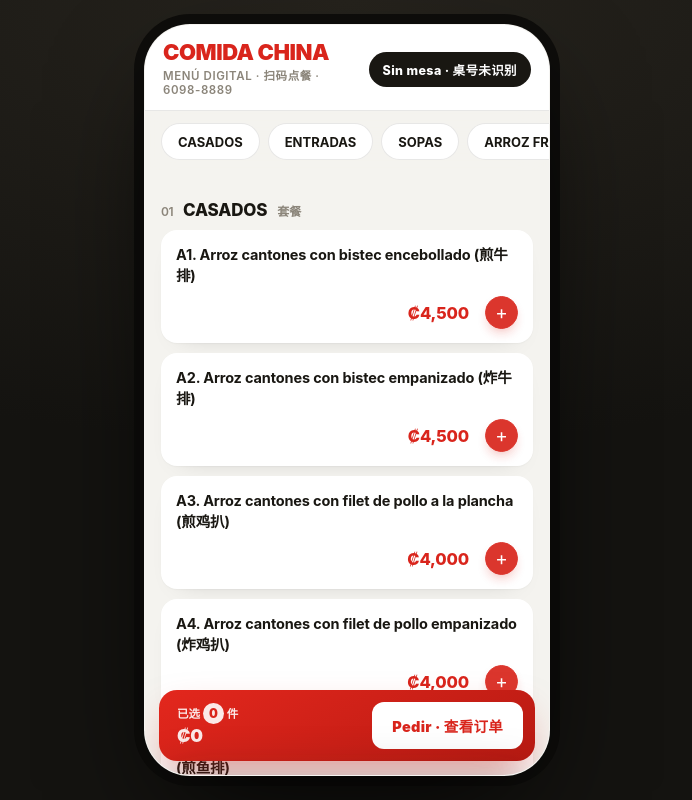
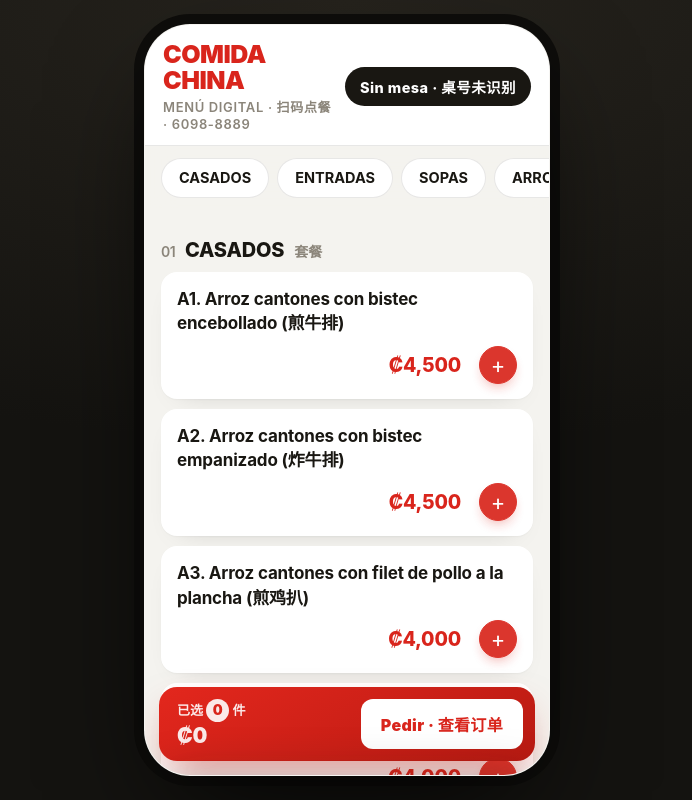
Before and after one commit to nn258325/lee, a plain HTML site: page index.html in a window 1280 px wide. Shown: the whole page, without its empty margins (293-985 px from the left). Drawn offline with Linux system fonts and the light colour scheme.

Commit message:
点餐页面改版：明快外卖风 + 分类导航 + 数量增减 + 订单底单（西语优先）

```diff
--- a/index.html
+++ b/index.html
@@ -15,7 +15,7 @@
   --ease:cubic-bezier(.32,.86,.28,1);
 }
 *{box-sizing:border-box;margin:0;padding:0;-webkit-tap-highlight-color:transparent;}
-html,body{height:100%;overflow-x:clip;}
+html,body{height:100%;overflow-x:clip;-webkit-text-size-adjust:100%;text-size-adjust:100%;}
 body{overflow:hidden;background:#141310;display:flex;align-items:center;justify-content:center;
   font-family:-apple-system,BlinkMacSystemFont,"Segoe UI",Roboto,"PingFang SC","Microsoft YaHei",sans-serif;color:var(--ink);}
 .phone{position:relative;width:100%;height:100%;overflow:hidden;background:var(--bg);display:flex;flex-direction:column;}
@@ -27,48 +27,48 @@ body{overflow:hidden;background:#141310;display:flex;align-items:center;justify-
 .hd{flex:none;background:var(--card);padding:calc(env(safe-area-inset-top) + 16px) 18px 13px;
   border-bottom:1px solid var(--line);}
 .hd-row{display:flex;align-items:center;justify-content:space-between;gap:10px;}
-.hd h1{font-size:22px;font-weight:900;letter-spacing:-.02em;color:var(--red);line-height:1.05;}
-.hd .sub{font-size:11.5px;font-weight:600;color:var(--dim);margin-top:3px;letter-spacing:.05em;}
-.mesa{flex:none;font-size:12.5px;font-weight:800;background:var(--ink);color:#fff;
-  padding:8px 14px;border-radius:99px;letter-spacing:.03em;}
-#app{flex:1;overflow-y:auto;overflow-x:clip;padding:0 16px calc(env(safe-area-inset-bottom) + 122px);scrollbar-width:none;}
+.hd h1{font-size:25px;font-weight:900;letter-spacing:-.02em;color:var(--red);line-height:1.05;}
+.hd .sub{font-size:13px;font-weight:600;color:var(--dim);margin-top:3px;letter-spacing:.05em;}
+.mesa{flex:none;font-size:14.5px;font-weight:800;background:var(--ink);color:#fff;
+  padding:9px 15px;border-radius:99px;letter-spacing:.03em;}
+#app{flex:1;overflow-y:auto;overflow-x:clip;padding:0 16px calc(env(safe-area-inset-bottom) + 132px);scrollbar-width:none;}
 #app::-webkit-scrollbar{width:0;}
 .chips{position:sticky;top:0;z-index:20;display:flex;gap:8px;overflow-x:auto;
   margin:0 -16px 6px;padding:12px 16px 10px;background:rgba(244,243,239,.95);
   backdrop-filter:blur(14px) saturate(140%);scrollbar-width:none;}
 .chips::-webkit-scrollbar{display:none;}
 .chips::after{content:"";flex:none;width:4px;}
-.chip{flex:none;font-size:13px;font-weight:700;color:var(--ink);background:var(--card);
-  border:1px solid var(--line);border-radius:99px;padding:9px 16px;min-height:37px;
+.chip{flex:none;font-size:14.5px;font-weight:700;color:var(--ink);background:var(--card);
+  border:1px solid var(--line);border-radius:99px;padding:10px 17px;min-height:40px;
   transition:all .2s var(--ease);font-family:inherit;cursor:pointer;}
 .chip.on{background:var(--red);border-color:var(--red);color:#fff;}
 .chip:active{transform:scale(.94);}
 .cat{scroll-margin-top:68px;padding-top:24px;animation:rise .55s var(--ease) both calc(var(--i) * 60ms);}
 @keyframes rise{from{opacity:0;transform:translateY(14px);}to{opacity:1;transform:none;}}
 .cat-head{display:flex;flex-wrap:wrap;align-items:baseline;gap:10px;row-gap:2px;margin-bottom:10px;}
-.ghost{font-size:40px;font-weight:900;letter-spacing:-.04em;color:rgba(217,37,28,.14);line-height:1;}
-.cat-head b{font-size:17px;font-weight:800;letter-spacing:-.01em;}
-.cat-head span{font-size:12px;font-weight:600;color:var(--dim);}
-.item{background:var(--card);border-radius:16px;padding:14px 15px;margin-bottom:10px;
+.ghost{font-size:44px;font-weight:900;letter-spacing:-.04em;color:rgba(217,37,28,.14);line-height:1;}
+.cat-head b{font-size:20px;font-weight:800;letter-spacing:-.01em;}
+.cat-head span{font-size:14px;font-weight:600;color:var(--dim);}
+.item{background:var(--card);border-radius:16px;padding:15px 16px;margin-bottom:10px;
   box-shadow:0 1px 2px rgba(25,23,18,.04), 0 10px 26px -20px rgba(25,23,18,.25);}
-.iname{font-size:14.5px;font-weight:700;line-height:1.45;letter-spacing:-.01em;}
-.iname .cn{color:var(--red);margin-left:6px;font-size:13.5px;font-weight:700;}
-.desc{font-size:12.5px;color:var(--dim);margin-top:3px;}
-.prow{display:flex;align-items:center;gap:10px;padding-top:10px;}
+.iname{font-size:17px;font-weight:700;line-height:1.45;letter-spacing:-.01em;}
+.iname .cn{color:var(--red);margin-left:6px;font-size:15.5px;font-weight:700;}
+.desc{font-size:14px;color:var(--dim);margin-top:3px;}
+.prow{display:flex;align-items:center;gap:12px;padding-top:10px;}
 .prow + .prow{border-top:1px dashed var(--line);margin-top:10px;padding-top:11px;}
-.plabel{font-size:12.5px;font-weight:600;color:var(--dim);flex:none;}
-.pprice{margin-left:auto;font-size:16.5px;font-weight:800;color:var(--red);letter-spacing:-.01em;flex:none;}
+.plabel{font-size:14.5px;font-weight:600;color:var(--dim);flex:0 1 auto;min-width:0;line-height:1.35;}
+.pprice{margin-left:auto;font-size:19.5px;font-weight:800;color:var(--red);letter-spacing:-.01em;flex:none;}
 .st{display:flex;align-items:center;gap:9px;flex:none;margin-left:6px;}
-.st button{width:33px;height:33px;border-radius:50%;font-size:19px;line-height:1;cursor:pointer;
+.st button{width:38px;height:38px;border-radius:50%;font-size:22px;line-height:1;cursor:pointer;
   border:1.5px solid var(--line);background:var(--card);color:var(--ink);
   display:grid;place-items:center;transition:transform .15s var(--ease),background .15s,border-color .15s;font-family:inherit;}
 .st .inc{background:var(--red);border-color:var(--red);color:#fff;
   box-shadow:0 6px 14px -6px rgba(217,37,28,.55);}
 .st button:active{transform:scale(.86);}
-.st .qty{min-width:20px;text-align:center;font-size:15.5px;font-weight:800;}
+.st .qty{min-width:22px;text-align:center;font-size:17.5px;font-weight:800;}
 .prow:not(.has) .st{opacity:.92;}
 .prow:not(.has):not(.always) .dec,.prow:not(.has) .qty{display:none;}
-.foot{text-align:center;font-size:11.5px;color:var(--dim);padding:26px 0 8px;letter-spacing:.06em;}
+.foot{text-align:center;font-size:13px;color:var(--dim);padding:26px 0 8px;letter-spacing:.06em;}
 #bar{position:absolute;z-index:40;left:14px;right:14px;bottom:calc(env(safe-area-inset-bottom) + 14px);
   background:linear-gradient(150deg,#e3271d,#b81a12);color:#fff;border-radius:18px;border:none;
   display:flex;align-items:center;gap:12px;padding:12px 12px 12px 18px;cursor:pointer;
@@ -76,12 +76,12 @@ body{overflow:hidden;background:#141310;display:flex;align-items:center;justify-
   font-family:inherit;text-align:left;}
 #bar:active{transform:scale(.98);}
 #bar.off{opacity:.5;}
-#bar .binfo{flex:1;min-width:0;font-size:11.5px;font-weight:600;opacity:.9;line-height:1.3;}
-#bar .binfo b{display:block;font-size:18px;font-weight:900;letter-spacing:-.01em;opacity:1;}
-#bar-go{flex:none;border:none;background:#fff;color:var(--red);font-size:14.5px;font-weight:900;
-  border-radius:12px;padding:13px 20px;min-height:46px;font-family:inherit;letter-spacing:.02em;}
-#bar-count{display:inline-grid;place-items:center;min-width:21px;height:21px;padding:0 6px;border-radius:99px;
-  background:#fff;color:var(--red);font-weight:900;font-size:12.5px;}
+#bar .binfo{flex:1;min-width:0;font-size:13px;font-weight:600;opacity:.9;line-height:1.3;}
+#bar .binfo b{display:block;font-size:21px;font-weight:900;letter-spacing:-.01em;opacity:1;}
+#bar-go{flex:none;border:none;background:#fff;color:var(--red);font-size:16px;font-weight:900;
+  border-radius:12px;padding:13px 20px;min-height:48px;font-family:inherit;letter-spacing:.02em;}
+#bar-count{display:inline-grid;place-items:center;min-width:23px;height:23px;padding:0 6px;border-radius:99px;
+  background:#fff;color:var(--red);font-weight:900;font-size:14px;}
 #bar-count.pop{animation:pop .35s var(--ease);}
 @keyframes pop{0%{transform:scale(1);}45%{transform:scale(1.45);}100%{transform:scale(1);}}
 #scrim{position:absolute;inset:0;z-index:50;background:rgba(20,19,16,.45);opacity:0;pointer-events:none;transition:opacity .3s ease;}
@@ -92,21 +92,21 @@ body{overflow:hidden;background:#141310;display:flex;align-items:center;justify-
   box-shadow:0 -18px 50px -20px rgba(20,19,16,.35);}
 #sheet.on{transform:none;}
 .handle{width:42px;height:4px;border-radius:99px;background:rgba(25,23,18,.15);margin:0 auto 14px;}
-#sheet h2{font-size:18px;font-weight:900;letter-spacing:-.01em;margin-bottom:4px;}
+#sheet h2{font-size:20px;font-weight:900;letter-spacing:-.01em;margin-bottom:4px;}
 .srow{display:flex;align-items:center;gap:10px;padding:12px 0;border-bottom:1px solid var(--line);}
 .srow:last-of-type{border-bottom:none;}
-.sname{flex:1;min-width:0;font-size:13.5px;font-weight:600;line-height:1.4;}
-.sname em{display:block;font-style:normal;font-size:12px;color:var(--dim);margin-top:2px;}
-#sheet .st button{width:34px;height:34px;}
-.sempty{text-align:center;color:var(--dim);font-size:13px;padding:26px 0;}
+.sname{flex:1;min-width:0;font-size:15.5px;font-weight:600;line-height:1.4;}
+.sname em{display:block;font-style:normal;font-size:13.5px;color:var(--dim);margin-top:2px;}
+#sheet .st button{width:38px;height:38px;}
+.sempty{text-align:center;color:var(--dim);font-size:14.5px;padding:26px 0;}
 .sheet-foot{display:flex;align-items:center;justify-content:space-between;gap:10px;padding:16px 0 0;}
-.stfl{font-size:12px;font-weight:600;color:var(--dim);}
-#sheet-total{font-size:22px;font-weight:900;color:var(--red);letter-spacing:-.01em;}
+.stfl{font-size:13.5px;font-weight:600;color:var(--dim);}
+#sheet-total{font-size:25px;font-weight:900;color:var(--red);letter-spacing:-.01em;}
 #sheet-actions{display:flex;gap:10px;}
-#clear-btn{border:1px solid var(--line);background:var(--card);color:var(--dim);font-size:13.5px;font-weight:700;
+#clear-btn{border:1px solid var(--line);background:var(--card);color:var(--dim);font-size:15px;font-weight:700;
   border-radius:13px;padding:12px 16px;min-height:47px;font-family:inherit;cursor:pointer;}
 #clear-btn:active{transform:scale(.95);}
-#submit-btn{border:none;cursor:pointer;background:var(--red);color:#fff;font-size:15px;font-weight:900;
+#submit-btn{border:none;cursor:pointer;background:var(--red);color:#fff;font-size:16.5px;font-weight:900;
   border-radius:13px;padding:12px 22px;min-height:47px;font-family:inherit;letter-spacing:.02em;
   box-shadow:0 8px 18px -8px rgba(217,37,28,.55);transition:transform .15s var(--ease);}
 #submit-btn:active{transform:scale(.95);}
```
